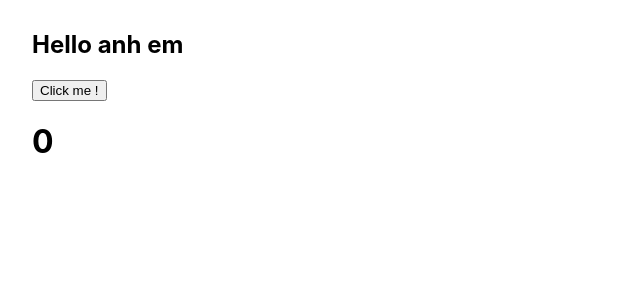
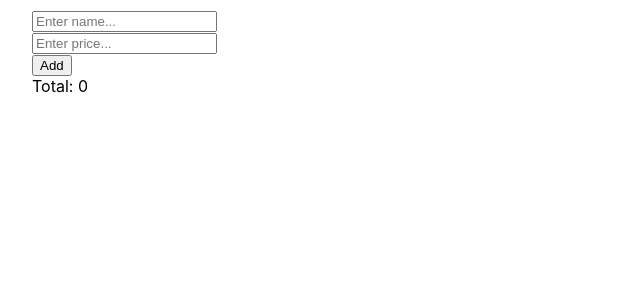
Before and after one commit to NguyennDuyyThaii/react-hooks, a React (Create React App) app: page / in a window 1280 px wide. Shown: the top 300 px of the page, without its empty margins (0-640 px from the left). Built offline with nearby package versions, Linux system fonts and the light colour scheme.

Commit message:
done useMemo hook

```diff
--- a/src/App.js
+++ b/src/App.js
@@ -1,4 +1,4 @@
-import { useState, useRef, useEffect, memo, useCallback } from "react";
+import { useState, useRef, useEffect, memo, useCallback, useMemo } from "react";
 import Content2 from './Content2'
 
 // const order = [100,200,300
@@ -186,17 +186,38 @@ function App() {
 
    // 14. ---------useCallback-----------
 
-   const [count, setCount] = useState(0)
+  //  const [count, setCount] = useState(0)
 
-   const increase = useCallback(() => {
-    setCount(prev => prev + 1)
-   }, [])
+  //  const increase = useCallback(() => {
+  //   setCount(prev => prev + 1)
+  //  }, [])
 
 
    // -------------------------------
 
-    // 15. ---------useMemo-----------
+    // 15. ---------useMemo() hook-----------
+    // usememo tranh thuc hien mot so chuc nang khong can thiet
+    const [name,setName] = useState('')
+    const [price, setPrice] = useState('')
+    const [product, setProduct] = useState([])
 
+    const nameRef = useRef()
+
+    const handleSubmit = () => {
+      setProduct([...product, {
+        name,
+        price: parseInt(price)
+      }])
+
+      setName('')
+      setPrice('')
+
+      nameRef.current.focus()
+    }
+
+    const total = useMemo(() => {
+      return product.reduce((a,b) => a + b.price, 0)
+    }, [product])
    // -------------------------------
 
     // 16. ---------useReducer-----------
@@ -330,14 +351,36 @@ function App() {
    // -------------------------------
 
     // 14. ---------useCallback-----------
-    <div style = {{padding: '10px 32px'}}>
-      <Content2 OnIncrease = {increase}/>
-      <h1>{count}</h1>
+    // <div style = {{padding: '10px 32px'}}>
+    //   <Content2 OnIncrease = {increase}/>
+    //   <h1>{count}</h1>
 
-    </div>
+    // </div>
    // -------------------------------
 
-  // 15. ---------useMemo-----------
+  // 15. ---------useMemo hook()-----------
+
+   <div style={{padding: '10px 32px'}}>
+    <input
+    ref={nameRef}
+      value = {name}
+      placeholder= "Enter name..."
+      onChange={e => setName(e.target.value)}
+    /><br />
+       <input
+      value = {price}
+      placeholder= "Enter price..."
+      onChange={e => setPrice(e.target.value)}
+    /><br />
+    <button onClick={handleSubmit}>Add</button>
+    <br/>
+    Total: {total}
+    <ul>
+      {product.map((pro, index) => (
+        <li key={index}>{pro.name} - {pro.price}</li>
+      ))}
+    </ul>
+   </div>
 
    // -------------------------------
 
```
